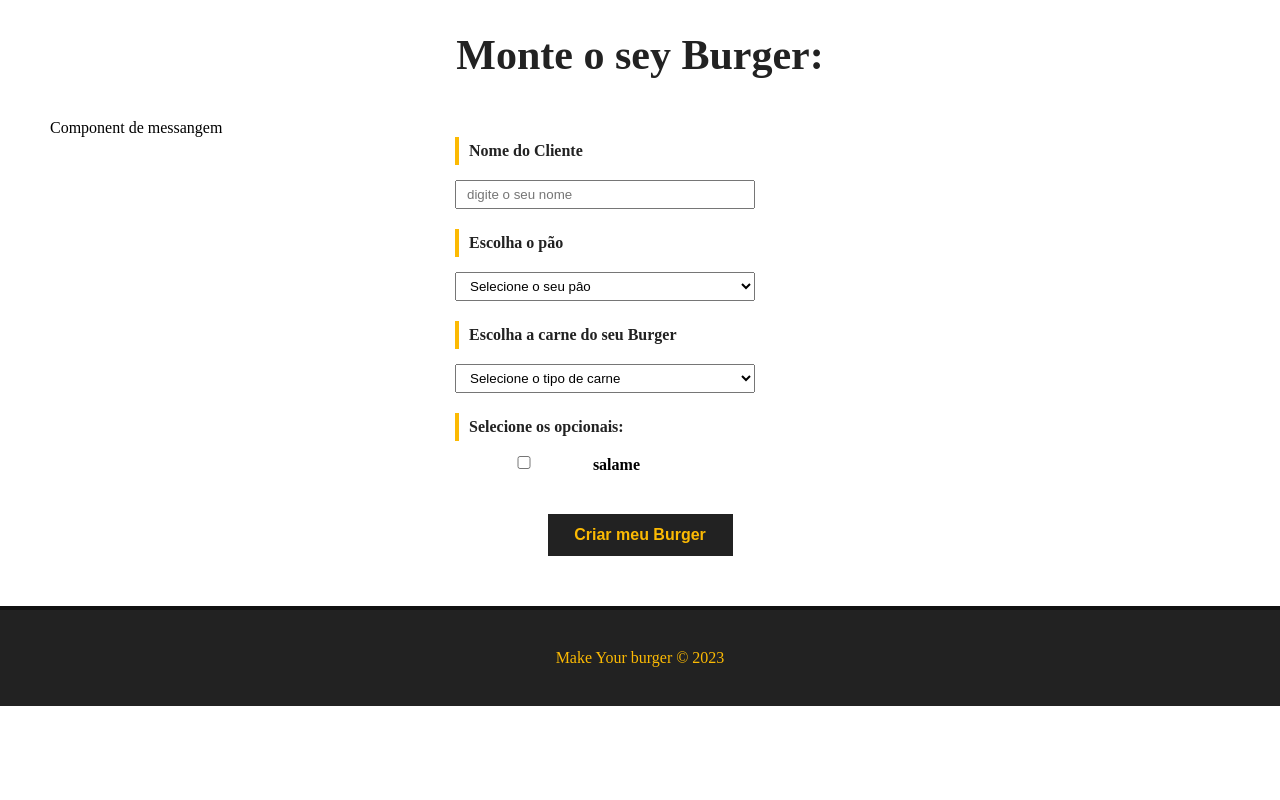
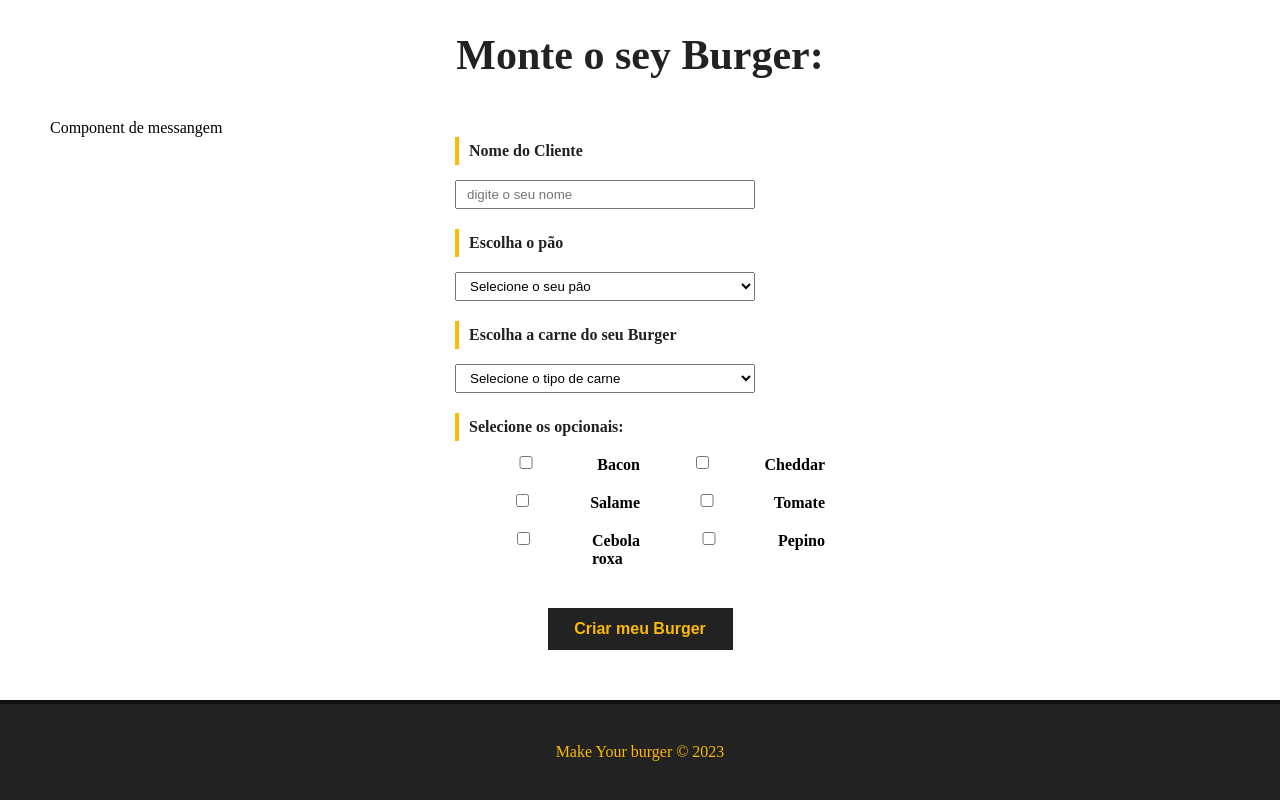
Before and after one commit to JoaoEduardo10/make-your-burger, a Vue app: page / in a window 1280 px wide. Shown: the part 897-1697 px from the top of the page. Before the commit the page ends 1603 px from the top, so only its background shows below. Built offline with nearby package versions, Linux system fonts and the light colour scheme; data requests are answered from the project's data file.

Commit message:
feat: added back-end local in projct

```diff
--- a/src/components/BurgerForm.vue
+++ b/src/components/BurgerForm.vue
@@ -2,7 +2,7 @@
   <section>
     <p>Component de messangem</p>
     <div>
-      <form>
+      <form @submit.prevent="createBurger">
         <div class="input-conteiner">
           <label for="name"> Nome do Cliente </label>
           <input
@@ -17,29 +17,37 @@
           <label for="bread"> Escolha o pão </label>
           <select name="bread" id="bread" v-model="bread">
             <option value="">Selecione o seu pâo</option>
-            <option value="">Integral</option>
+            <option v-for="bread in breads" :key="bread.id" :value="bread.tipo">
+              {{ bread.tipo }}
+            </option>
           </select>
         </div>
         <div class="input-conteiner">
           <label for="meat"> Escolha a carne do seu Burger </label>
           <select name="meat" id="meat" v-model="meat">
             <option value="">Selecione o tipo de carne</option>
-            <option value="">Maminha</option>
+            <option v-for="meat in meats" :key="meat.id" :value="meat.tipo">
+              {{ meat.tipo }}
+            </option>
           </select>
         </div>
         <div id="options-conteiner" class="input-conteiner">
           <label id="label-title" for="options">
             Selecione os opcionais:
           </label>
-          <div class="checkbox-conteiner">
+          <div
+            class="checkbox-conteiner"
+            v-for="options in optionsData"
+            :key="options.id"
+          >
             <input
               type="checkbox"
               name="options"
               id="options"
-              v-model="options"
-              value="salame"
+              v-model="option"
+              :value="options.tipo"
             />
-            <span>salame</span>
+            <span>{{ options.tipo }}</span>
           </div>
         </div>
 
@@ -52,16 +60,63 @@
 </template>
 
 <script lang="ts">
+import type {
+  IIngredientes,
+  IPropsBurgerForms,
+} from "../interfaces/interfaces-BurgerForms";
+
+const variablesBurgs: IPropsBurgerForms = {
+  name: "",
+  bread: "",
+  meat: "",
+  option: [],
+  breads: [],
+  meats: [],
+  optionsData: [],
+  status: "solicitado",
+  msg: "",
+};
+
 export default {
   name: "BurgerForm",
 
   data() {
     return {
-      name: "",
-      bread: "",
-      meat: "",
-      options: "",
+      ...variablesBurgs,
     };
+  },
+
+  methods: {
+    async getIngredientes() {
+      const response = await fetch("http://localhost:3000/ingredientes");
+      const data: IIngredientes = await response.json();
+
+      this.breads = data.paes;
+      this.meats = data.carnes;
+      this.optionsData = data.opcionais;
+    },
+
+    async createBurger() {
+      const data = {
+        name: this.name,
+        bread: this.bread,
+        meat: this.meat,
+        option: Array.from(this.option),
+        status: "Solicitado",
+      };
+
+      await fetch("http://localhost:3000/burgers", {
+        method: "POST",
+        headers: { "content-type": "application/json" },
+        body: JSON.stringify(data),
+      });
+
+      (this.name = ""), (this.meat = ""), (this.bread = ""), (this.option = []);
+    },
+  },
+
+  mounted() {
+    this.getIngredientes();
   },
 };
 </script>
--- /dev/null
+++ b/src/interfaces/interfaces-BurgerForms.ts
@@ -0,0 +1,22 @@
+export interface ISubTypes {
+  id: number;
+  tipo: string;
+}
+
+export interface IIngredientes {
+  carnes: ISubTypes[];
+  opcionais: ISubTypes[];
+  paes: ISubTypes[];
+}
+
+export interface IPropsBurgerForms {
+  name: string;
+  bread: string;
+  meat: string;
+  option: [];
+  breads: ISubTypes[];
+  meats: ISubTypes[];
+  optionsData: ISubTypes[];
+  status: string;
+  msg: string;
+}
--- a/tsconfig.app.json
+++ b/tsconfig.app.json
@@ -1,6 +1,6 @@
 {
   "extends": "@vue/tsconfig/tsconfig.web.json",
-  "include": ["env.d.ts", "src/**/*", "src/**/*.vue"],
+  "include": ["env.d.ts", "src/**/*", "src/**/*.vue", "src/**/*.ts"],
   "exclude": ["src/**/__tests__/*"],
   "compilerOptions": {
     "composite": true,
@@ -8,6 +8,8 @@
     "paths": {
       "@/*": ["./src/*"]
     },
-    "ignoreDeprecations": "5.0"
+    "ignoreDeprecations": "5.0",
+    "isolatedModules": false,
+    "importsNotUsedAsValues": "remove"
   }
 }
```
Also changed, not shown: .eslintrc.js.
